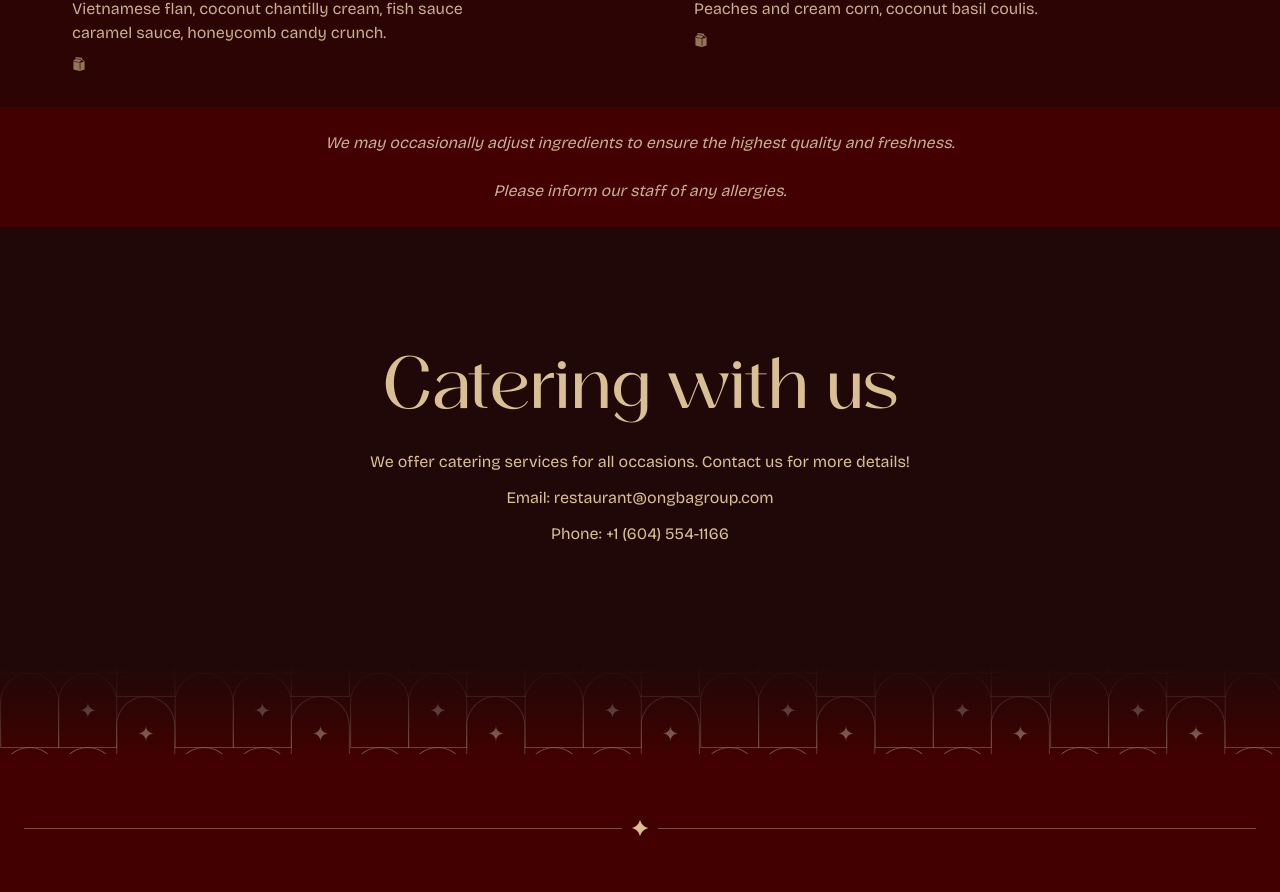
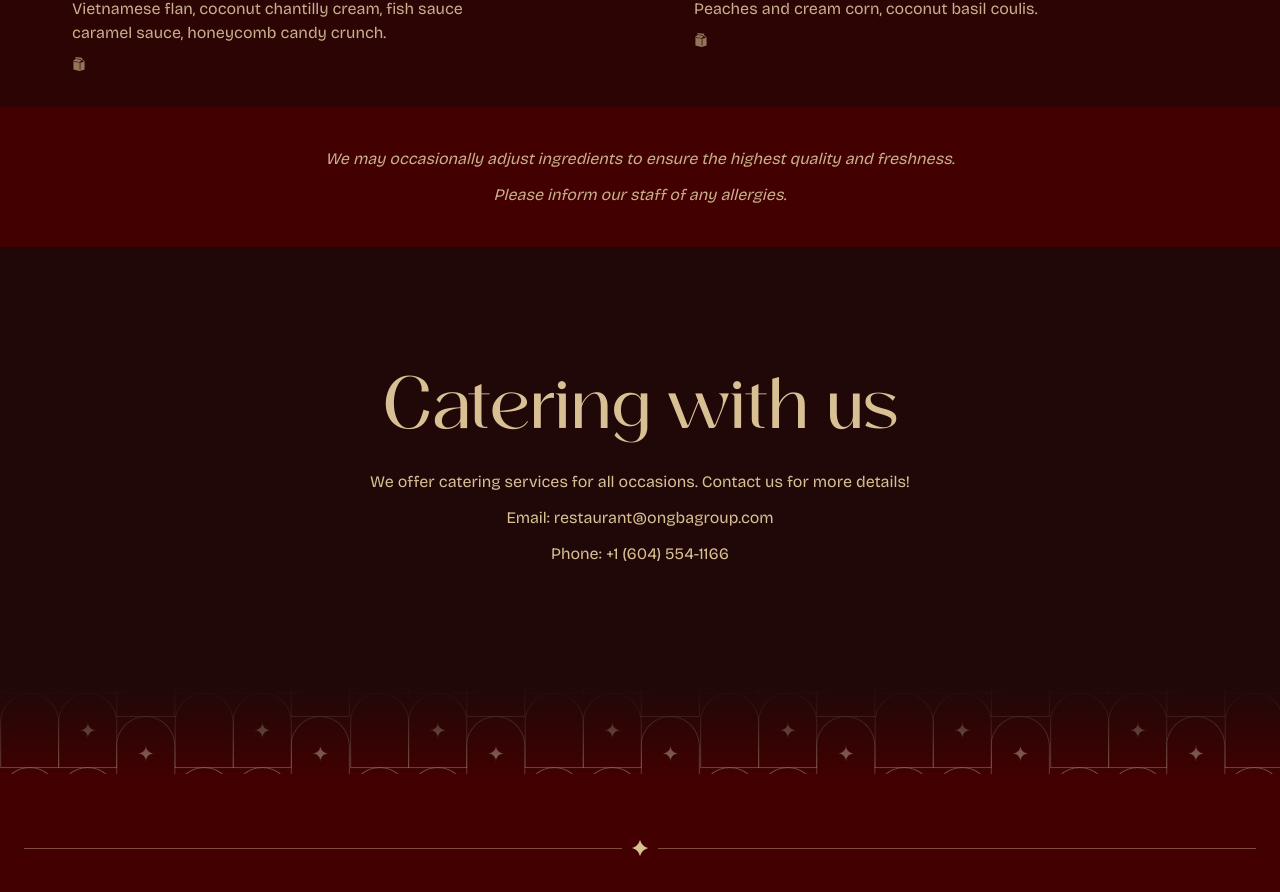
Before and after one commit to thanhtonhuynh/ongba-eatery, a Next.js app: page /menu in a window 1280 px wide. Shown: the part 5557-6449 px from the top of the page. Built offline with nearby package versions, Linux system fonts and the light colour scheme.

Commit message:
minor fix

```diff
--- a/app/menu/page.tsx
+++ b/app/menu/page.tsx
@@ -37,7 +37,7 @@ export default function CoquitlamMenuPage() {
 
       <Container variant="section" className="bg-wine">
         <Reveal>
-          <Container variant="section-inner" maxWidth="5xl">
+          <Container variant="section-inner" maxWidth="5xl" className="py-4 lg:space-y-3">
             <Typography
               variant="body-sm"
               className="text-secondary text-center italic sm:text-base"
@@ -46,7 +46,7 @@ export default function CoquitlamMenuPage() {
             </Typography>
             <Typography
               variant="body-sm"
-              className="text-secondary mt-2 text-center italic sm:text-base"
+              className="text-secondary text-center italic sm:text-base"
             >
               Please inform our staff of any allergies.
             </Typography>
```
